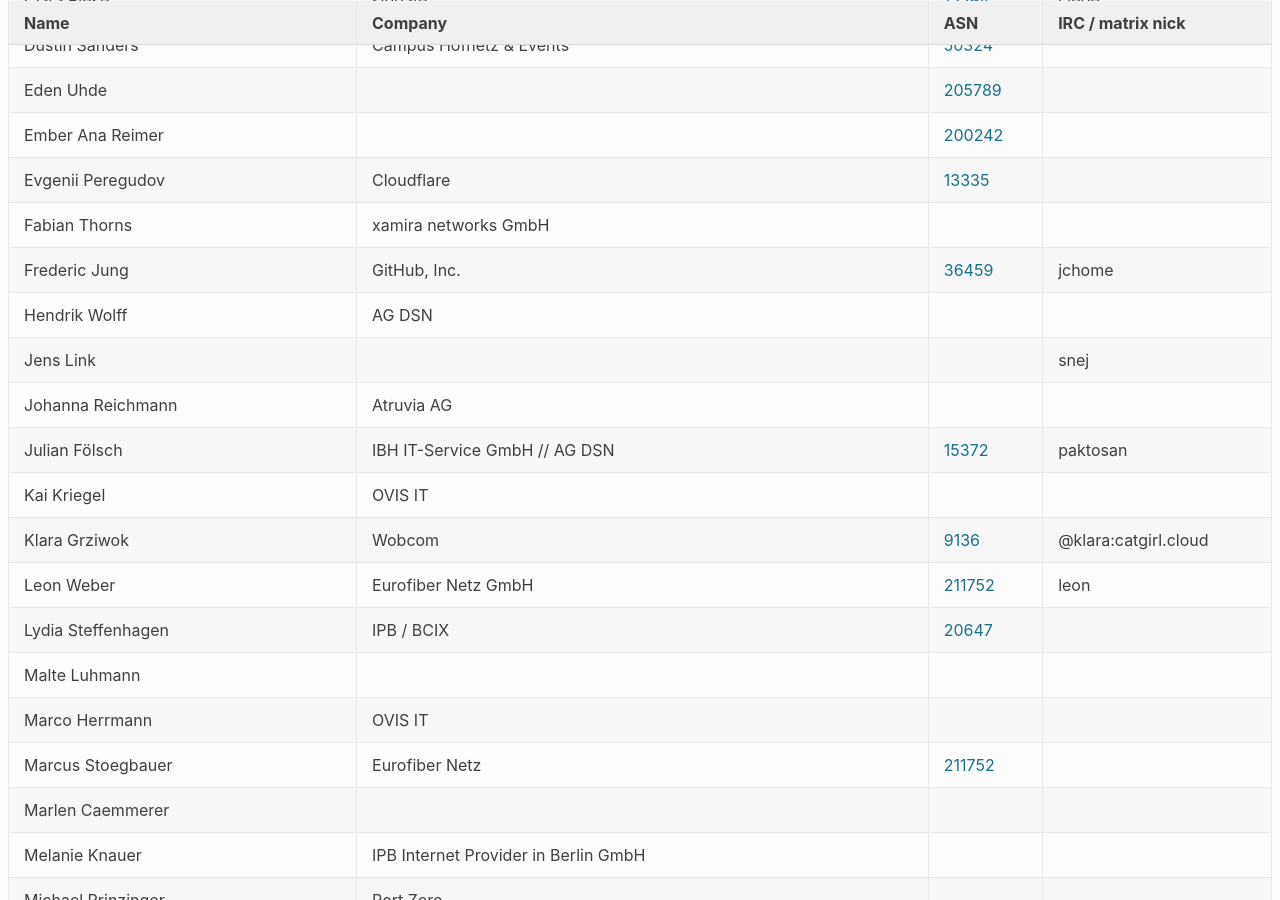
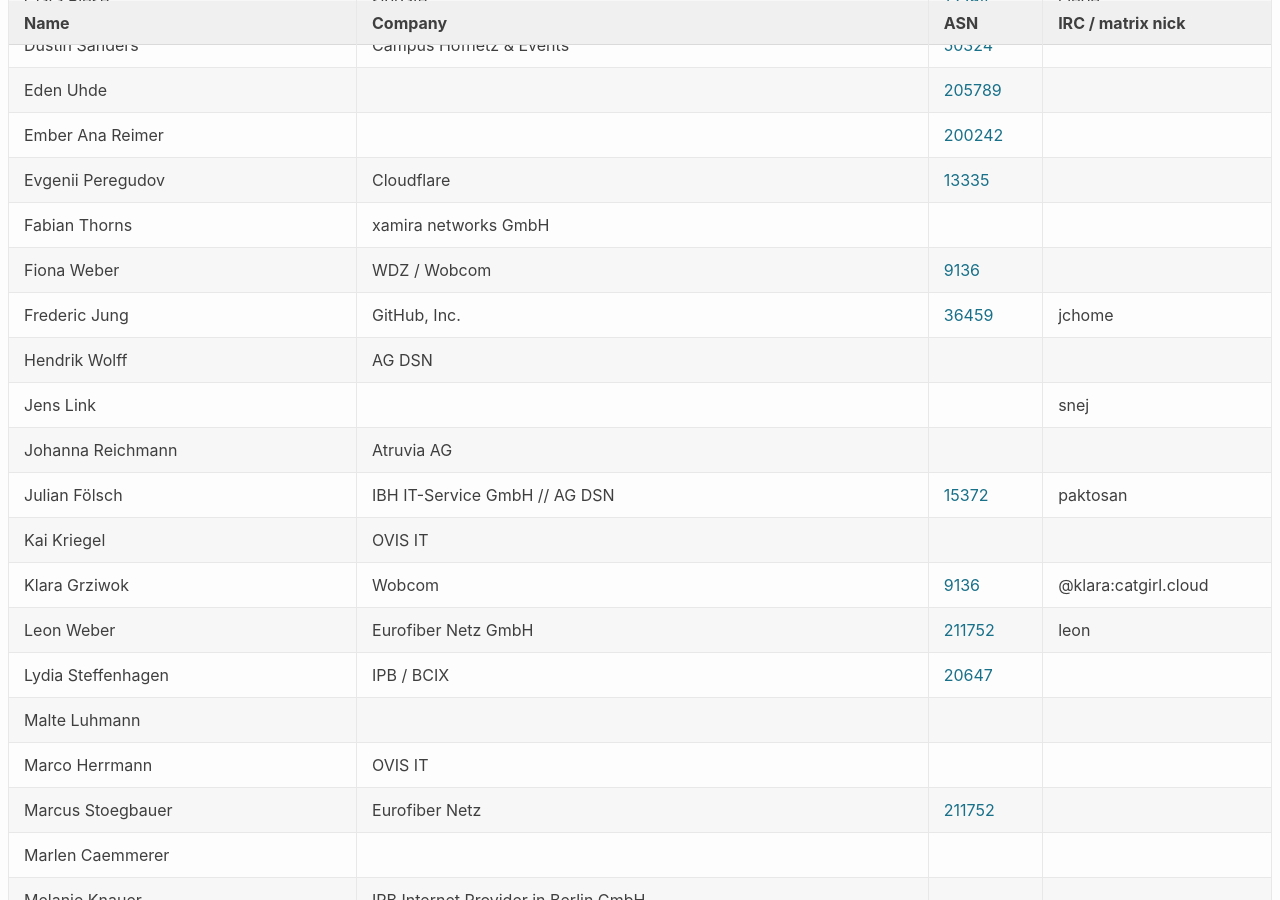
Before and after one commit to denog/pretix-attendeelist, a Jekyll site: the page built from denogmeetup25-03/index.markdown, in a window 1280 px wide and 900 px high, scrolled down 751 px. Built offline with Jekyll 4.4.1, drawn with Linux system fonts in a browser that asks for light colours.

Commit message:
Latest data: Fri Mar 21 08:11:21 UTC 2025

```diff
--- a/_data/attendees_denogmeetup25-03.json
+++ b/_data/attendees_denogmeetup25-03.json
@@ -124,6 +124,12 @@
     "company": "xamira networks GmbH",
     "irc": null,
     "asn": null
+  },
+  {
+    "name": "Fiona Weber",
+    "company": "WDZ / Wobcom",
+    "irc": null,
+    "asn": "9136"
   },
   {
     "name": "Frederic Jung",
```
